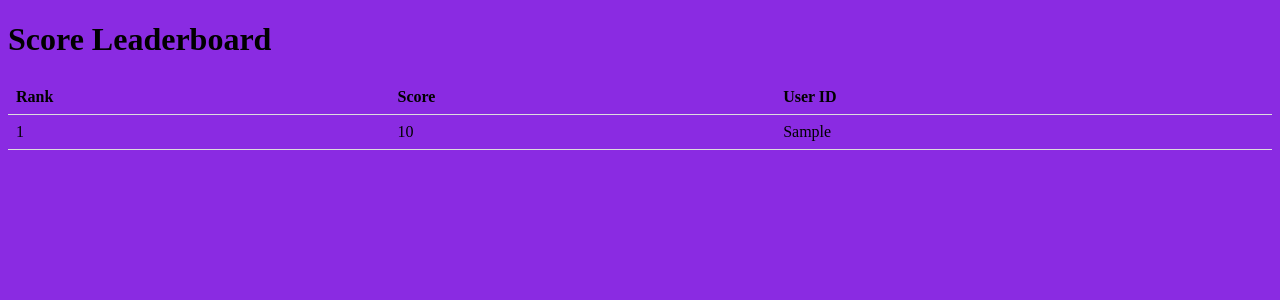
After one commit to Antonio69999/quizz, a PHP site: page /charts.php in a window 1280 px wide. The commit adds this page. Shown: the top 300 px of the page. Run offline with PHP 8.4, Linux system fonts and the light colour scheme; tables that the repository leaves empty or names only in its code hold one stand-in row (values such as "Sample post").

Commit message:
leaderboard

```diff
--- /dev/null
+++ b/assets/leaderboard.css
@@ -0,0 +1,14 @@
+
+table {
+    width: 100%;
+    border-collapse: collapse;
+}
+th, td {
+    padding: 8px;
+    text-align: left;
+    border-bottom: 1px solid #ddd;
+}
+
+body {
+    background-color: blueviolet;
+}
--- /dev/null
+++ b/charts.php
@@ -0,0 +1,68 @@
+<?php session_start();
+require_once("./utils/connexion.php"); ?>
+
+<?php
+
+$query = 'SELECT id_score, score, id_user FROM scores';
+$request = $db->prepare($query);
+$request->execute();
+$scores = $request->fetchAll();
+
+foreach ($scores as $score) {
+    $id_score = $score['id_score'];
+    $score_value = $score['score'];
+    $id_user = $score['id_user'];
+}
+
+$rank = 1;
+
+
+
+
+?>
+
+<!DOCTYPE html>
+<html lang="en">
+<head>
+    <meta charset="UTF-8">
+    <meta name="viewport" content="width=device-width, initial-scale=1.0">
+    <link rel="stylesheet" href="./assets/leaderboard.css">
+    <title>Score Leaderboard</title>
+</head>
+<body>
+    <h1>Score Leaderboard</h1>
+    <table>
+        <thead>
+            <tr>
+                <th>Rank</th>
+                <th>Score</th>
+                <th>User ID</th>
+            </tr>
+        </thead>
+        <tbody>
+            <?php
+            $rank = 1;
+            foreach ($scores as $score) {
+                $scoreValue = $score['score'];
+                $userId = $score['id_user'];
+
+                $query = 'SELECT pseudos FROM users WHERE id_user = :userId';
+                $request = $db->prepare($query);
+                $request->bindValue(':userId', $userId);
+                $request->execute();
+                $user = $request->fetch();
+
+                $pseudo = $user['pseudos'];
+
+                echo "<tr>
+                        <td>$rank</td>
+                        <td>$scoreValue</td>
+                        <td>$pseudo</td>
+                    </tr>";
+                $rank++;
+            }
+            ?>
+        </tbody>
+    </table>
+</body>
+</html>
--- a/quizz_alt.php
+++ b/quizz_alt.php
@@ -91,6 +91,8 @@ if (!isset($_SESSION['displayed-questions'])) {
             </div>
         </div>
     </form>
+    <a href="./charts.php">Stats</a>
+
 
 
 
```
